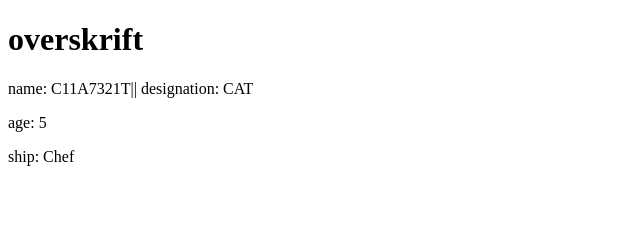
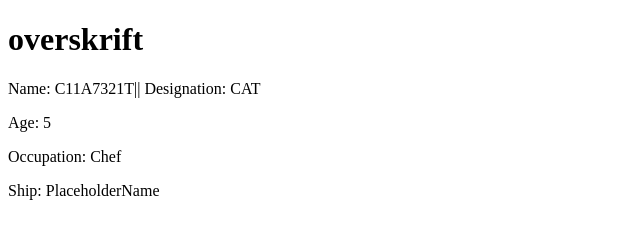
Before and after one commit to LHT082024/JavascriptPractice, a plain HTML site: page DnDinSpace/index.html in a window 1280 px wide. Shown: the whole page, without its empty margins (0-640 px from the left). Drawn offline with Linux system fonts and the light colour scheme.

Commit message:
comments and capital letters

```diff
--- a/DnDinSpace/index.html
+++ b/DnDinSpace/index.html
@@ -8,10 +8,11 @@
 </head>
 <body>
     <h1>overskrift</h1>
+
     <!--list of variables-->
     <p id="Name"></p>
     <p id="Age"></p>
-    <p id="Occupation">Occupation:</p>
-    <p id="Ship">Ship:</p>
+    <p id="Occupation"></p>
+    <p id="Ship"></p>
 </body>
 </html>
--- a/DnDinSpace/script.js
+++ b/DnDinSpace/script.js
@@ -1,6 +1,7 @@
 //fetching html document
 const names = document.querySelector("#Name")
-const age = document.querySelector("#Occupation")
+const age = document.querySelector("#Age")
+const occupation = document.querySelector("#Occupation")
 const ship = document.querySelector("#Ship")
 
 
@@ -9,12 +10,9 @@ const ship = document.querySelector("#Ship")
 fetch("./Json/cat.json")
   .then((res) => res.json())
   .then((data) => {
-    names.innerText = "name: " + data.fullname + "||" + " designation: " + data.designation;
-    age.innerText = "age: " + data.age;
-    ship.innerText = "ship: " +  data.currentOccupation;
+    names.innerText = "Name: " + data.fullname + "||" + " Designation: " + data.designation;
+    age.innerText = "Age: " + data.age;
+    occupation.innerText = "Occupation: " + data.currentOccupation
+    ship.innerText = "Ship: " +  data.campaginShip;
   })
   .catch((err) => console.error("Failed to load JSON:", err));
-
-// document.getElementById("Name").innerHTML = fullname + " designation: " + designation;
-// document.getElementById("Age").innerHTML = age;
-// document.getElementById("Occupation").innerHTML = currentOccupation;
```
